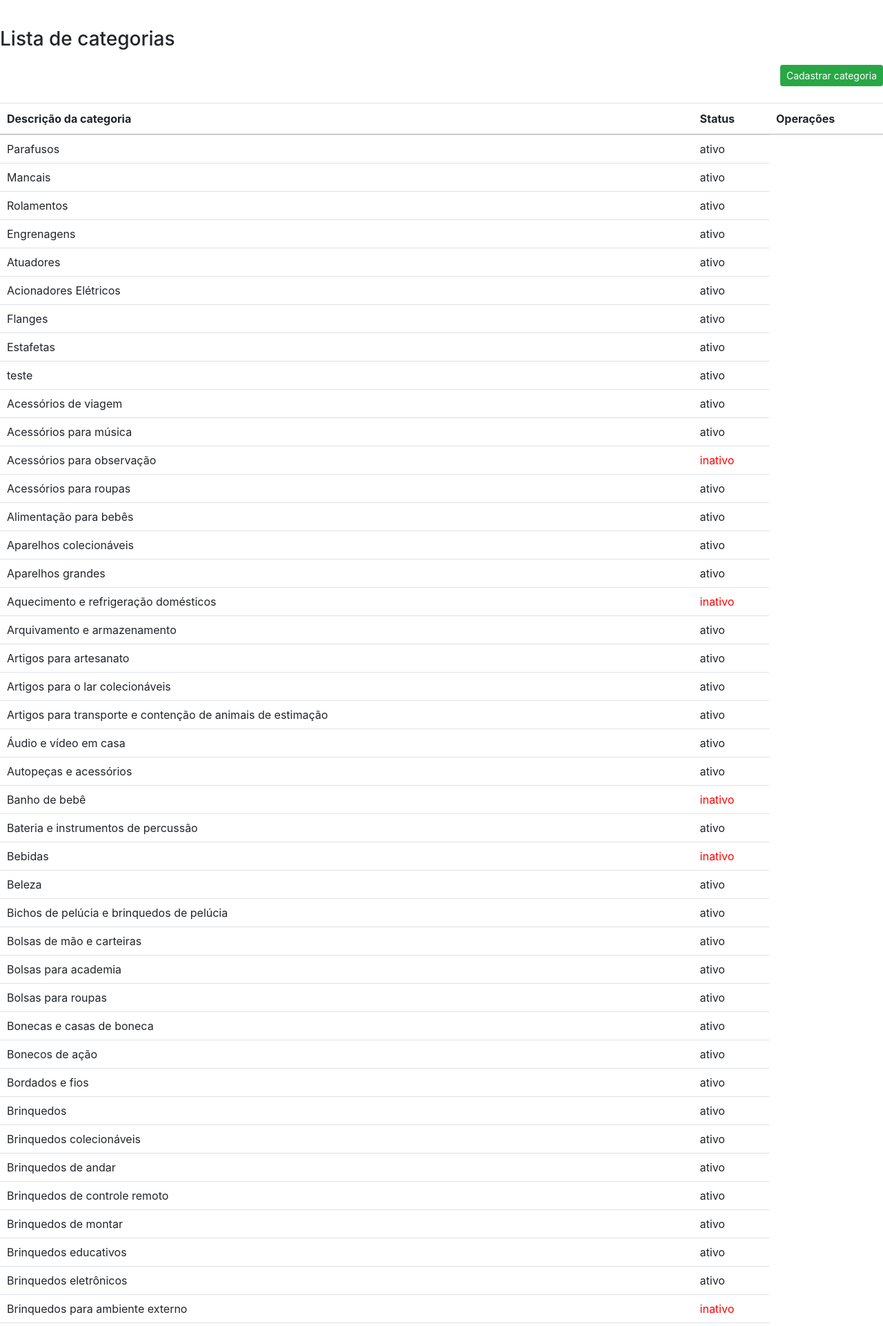
After one commit to AnaLuizanc/backendPHP, a PHP site: page /lista_categorias.php in a window 1280 px wide. The commit adds this page. Shown: the top 1922 px of the page at 69% size. Run offline with PHP 8.4, Linux system fonts and the light colour scheme; a user stored in the database is signed in; data comes from the database, SQL or seed files in the repository; some libraries are stand-ins or nearby versions.

Commit message:
páginas de adicionar e listar categorias prontas

```diff
--- a/conexao.php
+++ b/conexao.php
@@ -11,7 +11,6 @@ $con = mysqli_connect($host, $user, $password, $dbname, $port) or die(mysql_erro
         echo "Falha na conexão";
         $conectou = 0;
     }else {
-        echo "ok";
         $conectou = 1;
     }
 ?>
--- /dev/null
+++ b/lista_categorias.php
@@ -0,0 +1,73 @@
+<!DOCTYPE html>
+<html lang="pt-br">
+<head>
+<meta charset="utf-8" />
+    <meta http-equiv="X-UA-Compatible" content="IE=edge" />
+    <meta name="viewport" content="width=device-width, initial-scale=1" />
+    <title>Adicionar categoria</title>
+    <script src="https://use.fontawesome.com/releases/v6.3.0/js/all.js"></script>
+    <link rel="stylesheet" href="https://stackpath.bootstrapcdn.com/bootstrap/4.4.1/css/bootstrap.min.css">
+    <link rel="stylesheet" type="text/css" href="https://cdn.datatables.net/1.10.21/css/jquery.dataTables.css">
+</head>
+
+<?php
+session_start();
+if (!isset($_SESSION['usuario'])) {
+    header('Location: index.php');
+}
+?>
+
+<body>
+
+    <div style="margin-top: 40px;">
+        <h3>Lista de categorias</h3>
+        <div style="text-align: right; margin-top: 20px;">
+            <a href="adicionar_categoria.php" role="button" class="btn btn-success btn-sm">Cadastrar categoria</a>
+        </div>
+        <br>
+        <table id="table_id" class="table">
+            <thead>
+                <tr>
+                    <th scope="col">Descrição da categoria</th>
+                    <th scope="col">Status</th>
+                    <th scope="col" style="">Operações</th>
+                </tr>
+            </thead>
+            <?php
+                include 'conexao.php';
+                $sql = "SELECT * FROM categoria";
+                $busca = mysqli_query($con, $sql);
+                while($array = mysqli_fetch_array($busca)){
+                    $id_categoria = $array['id_categoria'];
+                    $categoria = $array['categoria'];
+                    $status = $array['status'];
+                    if($status == "inativo") $estilo = "<span style='color:red;'>$status</span>";
+                    else $estilo = $status;
+                    ?>
+                    <tr>
+                        <td><?php echo $categoria ?></td>
+                        <td><?php echo $estilo ?></td>
+                    <?php } ?>
+                    </tr>
+        </table>
+    </div>
+
+    <script src="https://code.jquery.com/jquery-3.4.1.slim.min.js"></script>
+    <script src="https://stackpath.bootstrapcdn.com/bootstrap/4.4.1/js/bootstrap.min.js"></script>
+    <script type="text/javascript" charset="utf8" src="https://cdn.datatables.net/1.10.21/js/jquery.dataTables.js"></script>
+
+    <!-- <script src="js/jquery-3.4.1.slim.min.js"></script>
+    <script src="js/bootstrap.min.js"></script>
+    <script type="text/javascript" charset="utf8" src="js/jquery.dataTables.js"></script> -->
+
+    <script>
+        $(document).ready(function (){
+            $('#table_id').DataTable({
+
+            });
+        });
+    </script>
+
+
+</body>
+</html>
--- a/menu.php
+++ b/menu.php
@@ -62,7 +62,7 @@ if (!isset($_SESSION['usuario'])) {
                         <div class="collapse" id="cadastros" aria-labelledby="headingOne"
                             data-bs-parent="#sidenavAccordion">
                             <nav class="sb-sidenav-menu-nested nav">
-                                <a class="nav-link" href="adicionar_categoria.php" target="iframe">Categorias</a>
+                                <a class="nav-link" href="lista_categorias.php" target="iframe">Categorias</a>
                                 <a class="nav-link" href="#" target="iframe">Fornecedores</a>
                                 <a class="nav-link" href="#" target="iframe">Produtos</a>
                                 <a class="nav-link" href="#" target="iframe">Requisições</a>
```
Also changed, not shown: inserir_categoria.php (+32 -0 lines).
